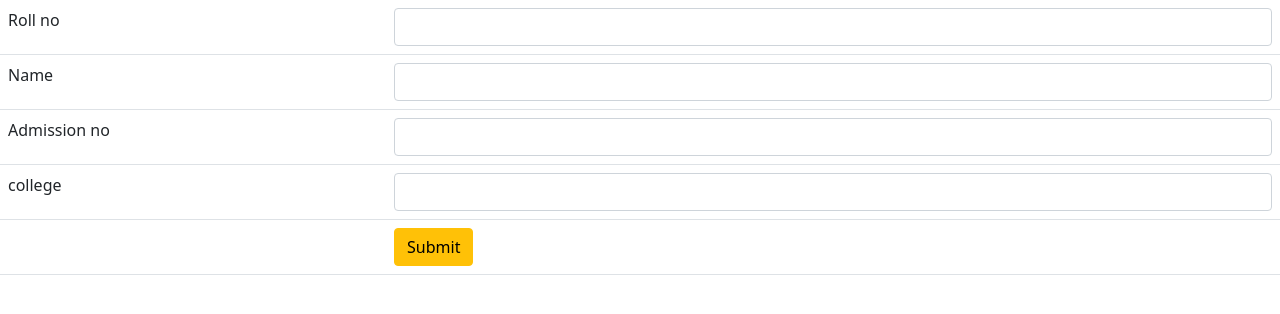
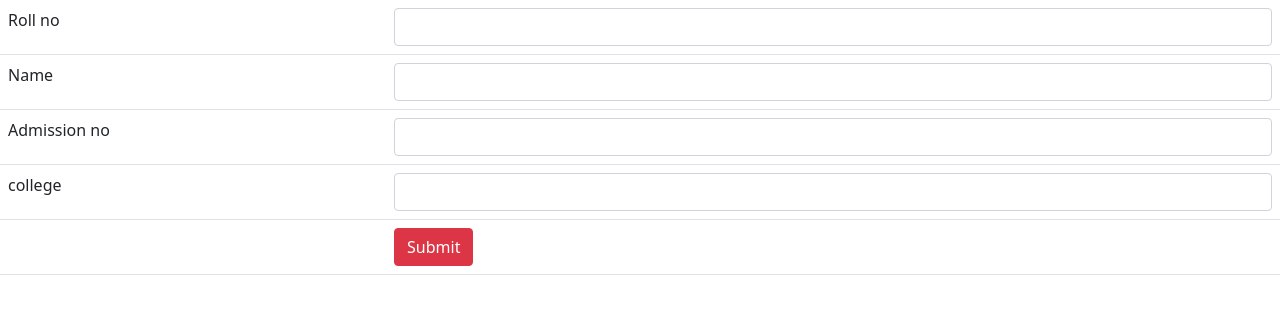
Before and after one commit to archanababuraj99/Myweb, a plain HTML site: page Student.html in a window 1280 px wide. Drawn offline with nearby package versions, Linux system fonts and the light colour scheme.

Commit message:
button color changed

```diff
--- a/Student.html
+++ b/Student.html
@@ -28,7 +28,7 @@
         </tr>
         <tr>
             <td></td>
-            <td><button class="btn btn-warning">Submit</button></td>
+            <td><button class="btn btn-danger">Submit</button></td>
         </tr>
     </table>
 </body>
```
